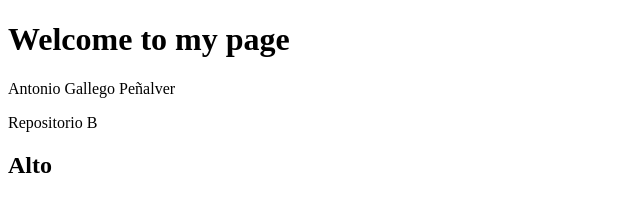
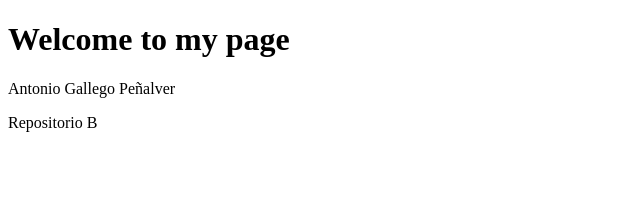
Before and after one commit to Eurobeater/eurobeaterRepository, a plain HTML site: page index.html in a window 1280 px wide. Shown: the full height of the page, 0-640 px from the left. Drawn offline with Linux system fonts and the light colour scheme.

Commit message:
h2 borrado

```diff
--- a/index.html
+++ b/index.html
@@ -13,7 +13,6 @@
     <p>Antonio Gallego Peñalver</p>
     <footer>
         <p>Repositorio B</p>
-        <h2>Alto</h2>
     </footer>
 </body>
 </html>
```
